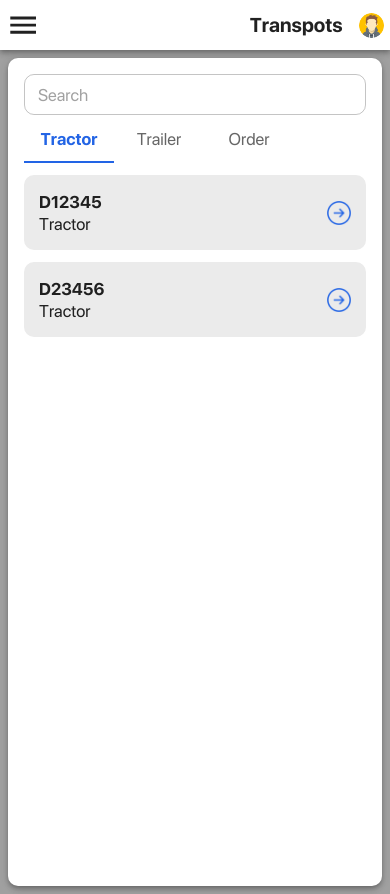
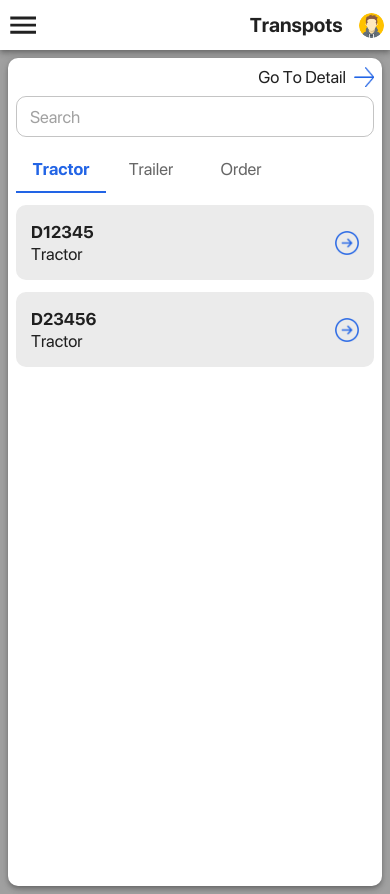
Before and after one commit to deluxanMD/transpots, a React (Create React App) app: page /trip in a window 390 px wide. Built offline with nearby package versions, Linux system fonts and the light colour scheme.

Commit message:
Responsive design for trips page small screens

```diff
--- a/src/pages/order/mobile-order-selection/mobile-order-selection.component.tsx
+++ b/src/pages/order/mobile-order-selection/mobile-order-selection.component.tsx
@@ -3,7 +3,7 @@
 import OrderSelection from '../order-selection/order-selection.component'
 import { OrderPageContext } from '../order-page.provider'
 import { Box, Stack, Typography } from '@mui/material'
-import { ArrowBack } from '@mui/icons-material'
+import ArrowLeft from '../../../assets/icons/ArrowLeft.png'
 
 const MobileOrderSelection = () => {
   const value = useContext(OrderPageContext)
@@ -36,7 +36,7 @@
             }
           >
             <Box px={1} pt={1}>
-              <ArrowBack />
+              <img src={ArrowLeft} alt="arrow left" width={24} height={24} />
             </Box>
             <Typography>Go Back</Typography>
           </Stack>
--- a/src/pages/trip/trip-selection-mobile/trip-selection-mobile.tsx
+++ b/src/pages/trip/trip-selection-mobile/trip-selection-mobile.tsx
@@ -1,39 +1,43 @@
 import { Box, Stack, Typography } from '@mui/material'
-import { useContext } from 'react'
-import { TripContext } from '../trip.provider'
 import TripSelection from '../trip-selection/trip-selection.component'
-import { ArrowBack } from '@mui/icons-material'
+import ArrowRight from '../../../assets/icons/ArrowRight.png'
+import ArrowLeft from '../../../assets/icons/ArrowLeft.png'
+import { useState } from 'react'
 import TripDetails from '../trip-details/trip-details'
 
 const TripSelectionMobile = () => {
-  const value = useContext(TripContext)
+  const [detailsOpen, setDetailsOpen] = useState(false)
 
   return (
-    <>
-      {value?.tractor.tractorId === '' ? (
-        <Box p={2}>
-          <TripSelection />
-        </Box>
-      ) : (
+    <Box px={1} pt={1}>
       <Stack spacing={1}>
         <Stack
           direction="row"
-            sx={{ cursor: 'pointer', alignItems: 'center' }}
+          spacing={1}
+          sx={{
+            cursor: 'pointer',
+            alignItems: 'center',
+            justifyContent: detailsOpen ? 'flex-start' : 'flex-end',
+          }}
           onClick={() =>
-              value?.handleSelectTractor({
-                tractorId: '',
-              })
+            detailsOpen ? setDetailsOpen(false) : setDetailsOpen(true)
           }
         >
-            <Box px={1} pt={1}>
-              <ArrowBack />
+          {detailsOpen ? (
+            <>
+              <img src={ArrowLeft} alt="arrow left" width={20} height={20} />
+              <Typography>Go Back</Typography>
+            </>
+          ) : (
+            <>
+              <Typography>Go To Detail</Typography>
+              <img src={ArrowRight} alt="arrow right" width={20} height={20} />
+            </>
+          )}
+        </Stack>
+        {detailsOpen ? <TripDetails /> : <TripSelection />}
+      </Stack>
     </Box>
-            <Typography>Go Back</Typography>
-          </Stack>
-          <TripDetails />
-        </Stack>
-      )}
-    </>
   )
 }
 
```
Lines whose indentation alone changed are shown as unchanged.
